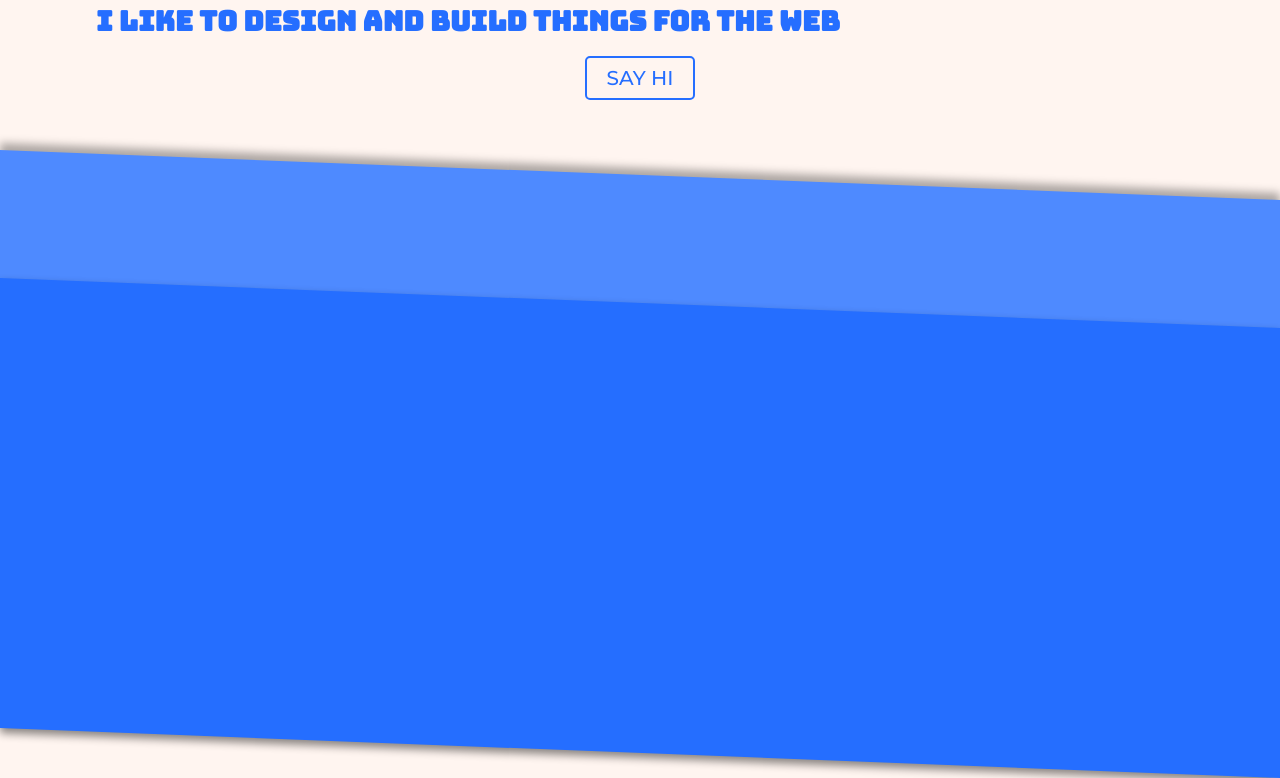
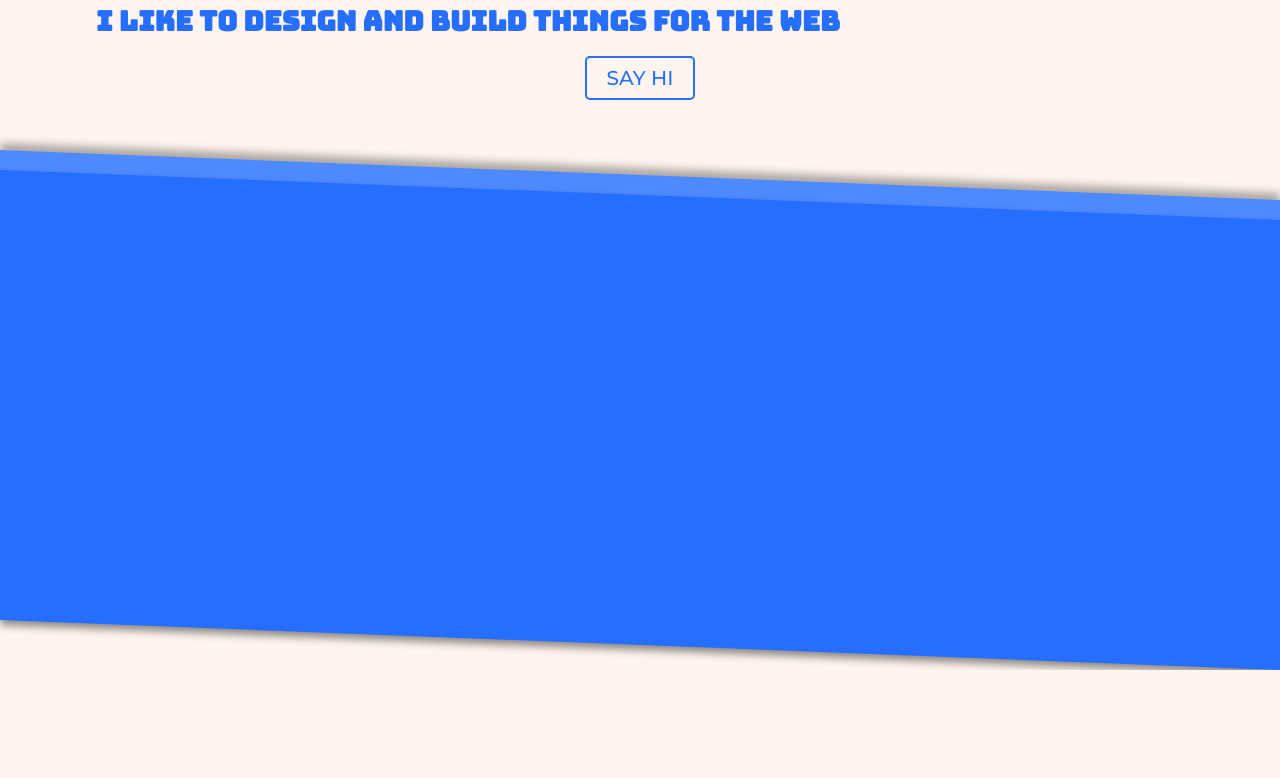
Before and after one commit to akardet/personal-site, a Gatsby site: page / in a window 1280 px wide. Shown: the part 368-1146 px from the top of the page. After the commit the page ends 1038 px from the top, so only its background shows below. Built offline with nearby package versions, Linux system fonts and the light colour scheme; Gatsby itself is replaced by a stand-in of ours.

Commit message:
fix margin top of about foreground

```diff
--- a/src/sass/_index.scss
+++ b/src/sass/_index.scss
@@ -64,7 +64,7 @@ main {
       -webkit-clip-path: polygon(0 0, 100% 10%, 100% 100%, 0 90%);
       clip-path: polygon(0 0, 100% 10%, 100% 100%, 0 90%);
       background-color: $primary-bg-color;
-      margin-top: 10%;
+      margin-top: 20px;
       height: 500px;
       width: 100%;
       position: absolute;
```
